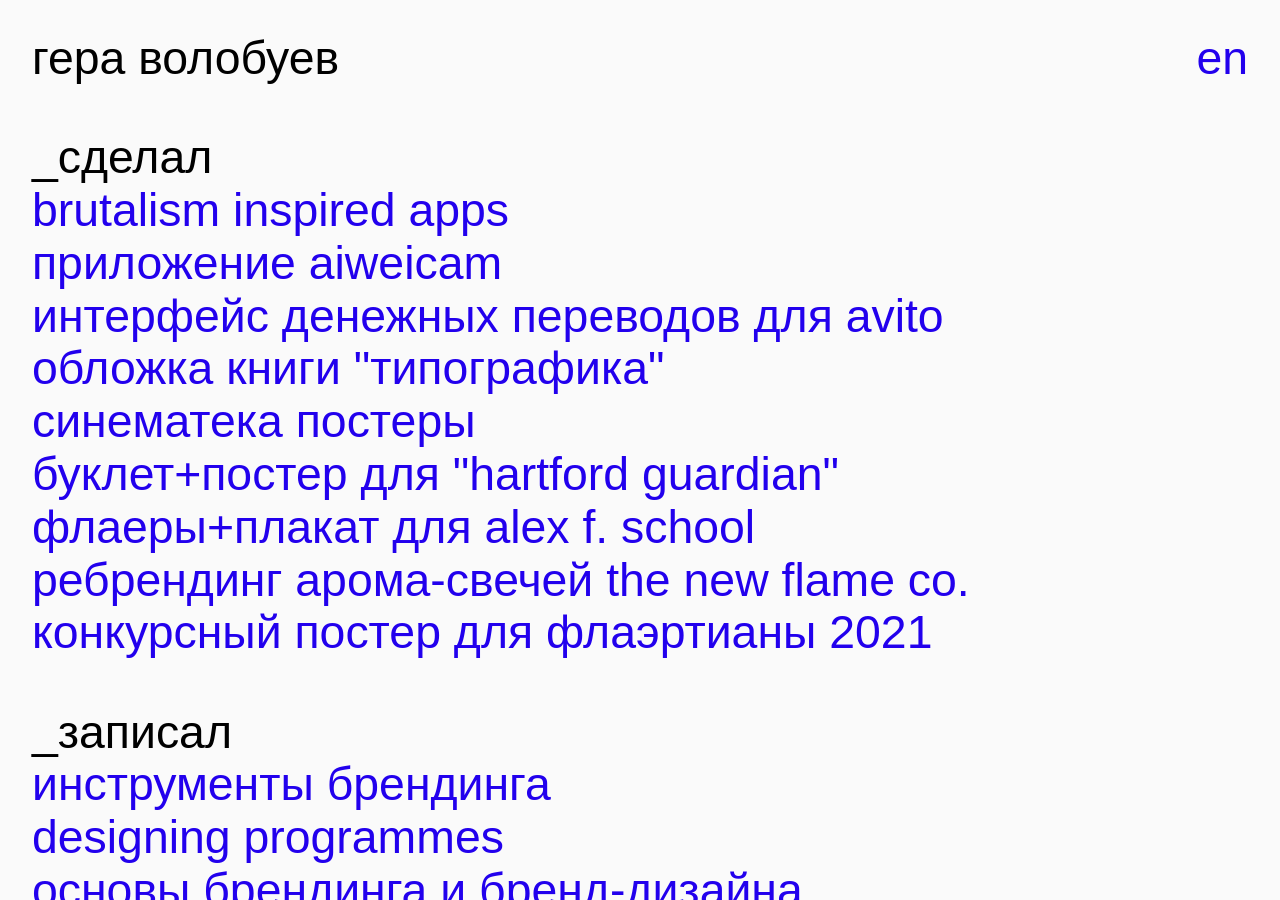
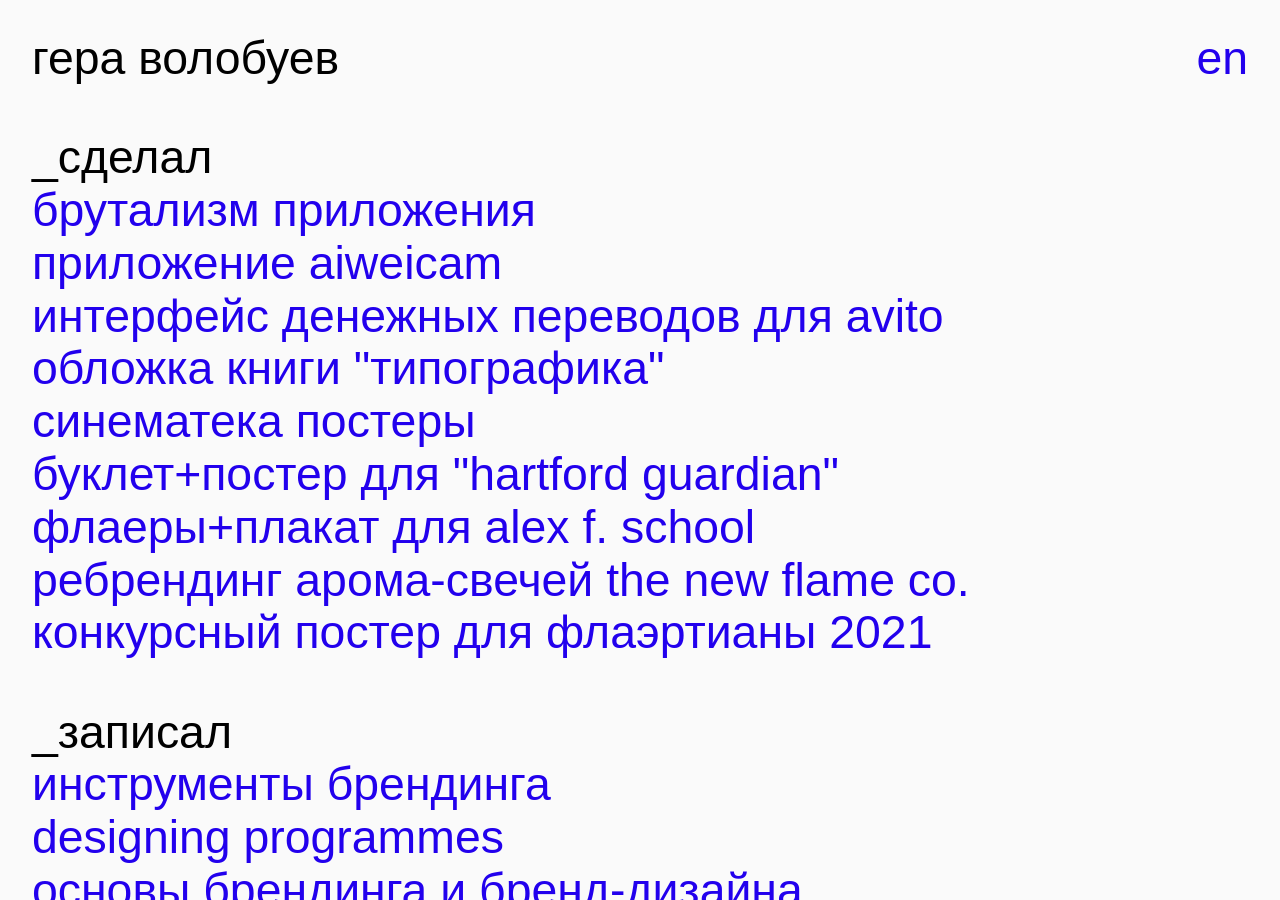
Before and after one commit to geravolobuev/geravolobuev, a Jekyll site: the page built from pages/index.md, in a window 1280 px wide and 900 px high. Built offline with Jekyll 4.4.1, drawn with Linux system fonts in a browser that asks for light colours.

Commit message:
Update 2020-02-25-brutalist-apps.md

```diff
--- a/_projects/2020-02-25-brutalist-apps.md
+++ b/_projects/2020-02-25-brutalist-apps.md
@@ -1,6 +1,6 @@
 ---
 layout: project
-title: Brutalism inspired apps
+title: Брутализм приложения
 titleEn: Brutalism inspired iOS apps, design
 date: 2020-02-18 19:00:00 +0000
 video: https://www.dropbox.com/s/m9sl6dy3w92s8ch/brutalism.m4v?raw=1
```
